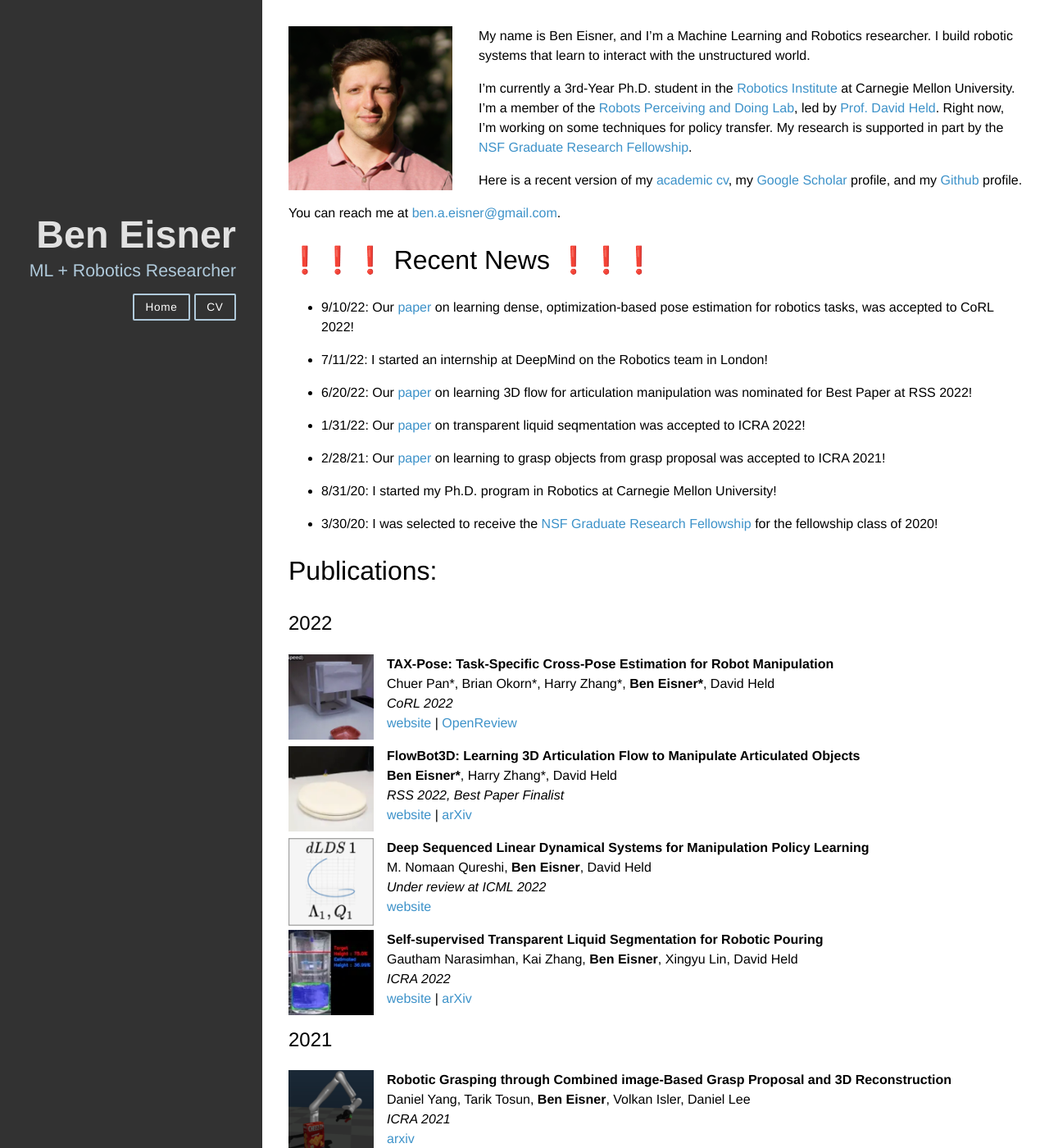
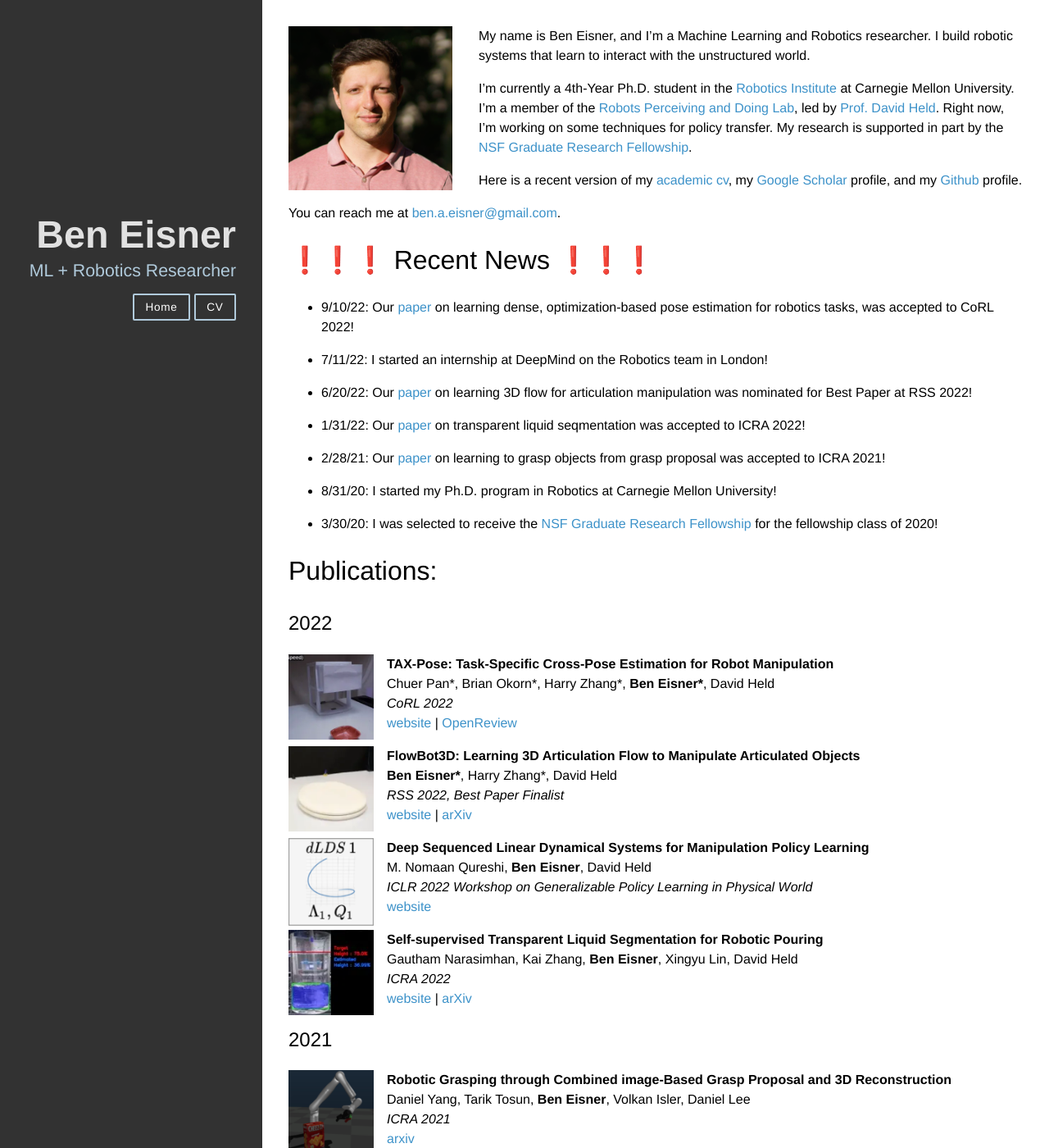
Before and after one commit to beneisner/beneisner.github.io, a Jekyll site: the page built from index.md, in a window 1280 px wide and 1400 px high. Shown: the whole window at 82% size. Built offline with Jekyll 4.4.1, drawn with Linux system fonts in a browser that asks for light colours; nearby versions of some CDN libraries.

Commit message:
Update index.md

```diff
--- a/index.md
+++ b/index.md
@@ -8,7 +8,7 @@
 
 My name is Ben Eisner, and I'm a Machine Learning and Robotics researcher. I build robotic systems that learn to interact with the unstructured world.
 
-I'm currently a 3rd-Year Ph.D. student in the [Robotics Institute](https://www.ri.cmu.edu/) at Carnegie Mellon University. I'm a member of the [Robots Perceiving and Doing Lab](https://r-pad.github.io/), led by [Prof. David Held](https://davheld.github.io/). Right now, I'm working on some techniques for policy transfer. My research is supported in part by the [NSF Graduate Research Fellowship](https://www.nsfgrfp.org/).
+I'm currently a 4th-Year Ph.D. student in the [Robotics Institute](https://www.ri.cmu.edu/) at Carnegie Mellon University. I'm a member of the [Robots Perceiving and Doing Lab](https://r-pad.github.io/), led by [Prof. David Held](https://davheld.github.io/). Right now, I'm working on some techniques for policy transfer. My research is supported in part by the [NSF Graduate Research Fellowship](https://www.nsfgrfp.org/).
 
 <!-- Here a recent version of my [resume]({{site.resume_path}}) and my [academic cv]({{site.cv_path}}). -->
 
@@ -70,7 +70,7 @@
 
 **Deep Sequenced Linear Dynamical Systems for Manipulation Policy Learning**
 M. Nomaan Qureshi, **Ben Eisner**, David Held
-_Under review at ICML 2022_
+_ICLR 2022 Workshop on Generalizable Policy Learning in Physical World_
 [website](https://sites.google.com/view/deep-sequenced-lds)
 
 ![Pouring](/files/water1.webp){: style="float: left; padding-right: 1em; padding-bottom: 0em; width: 120px; "}
```
